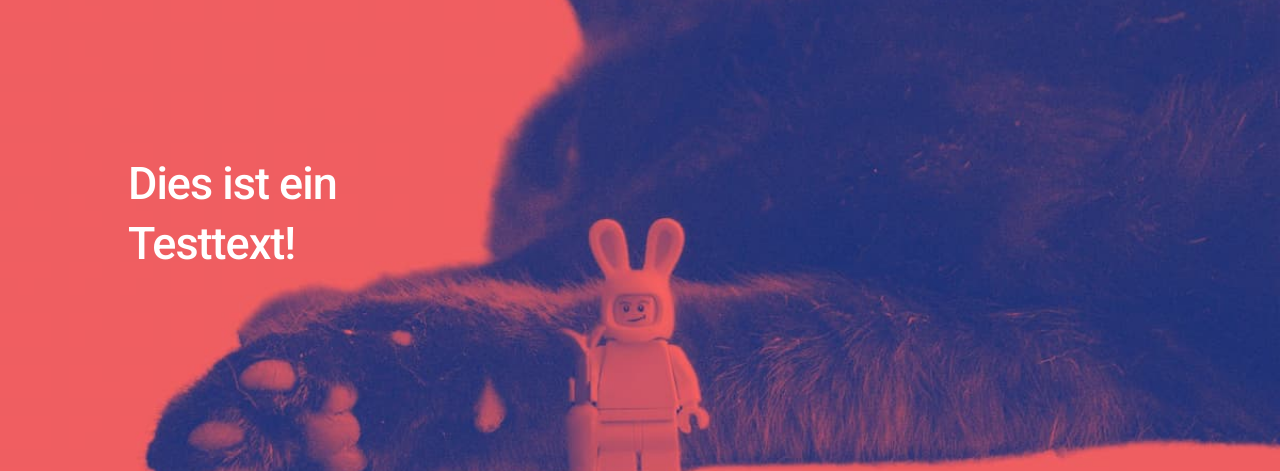
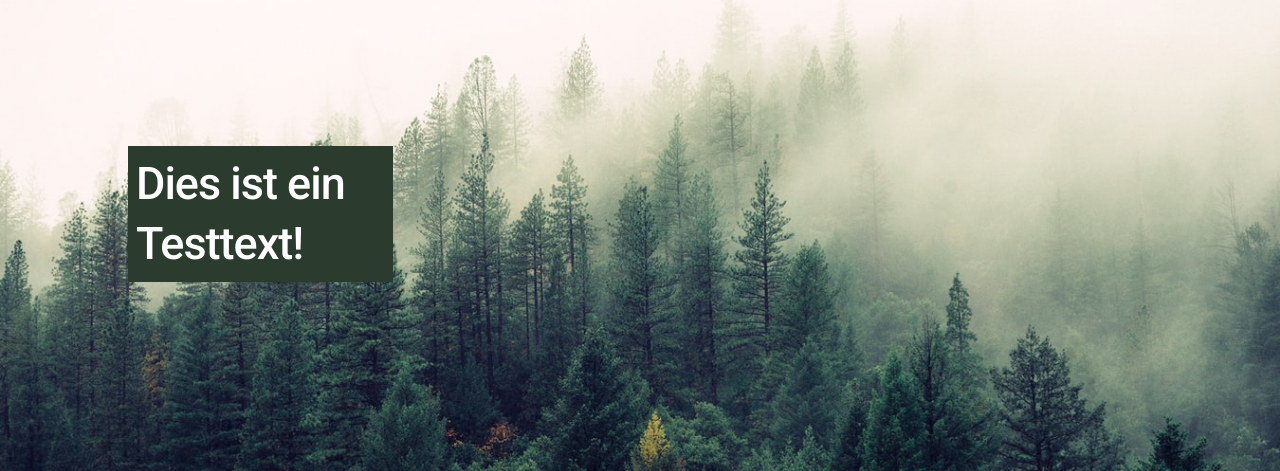
Before and after one commit to codingempress/codingempress.github.io, a plain HTML site: page index.html in a window 1280 px wide. Shown: the part 182-653 px from the top of the page. Drawn offline with Linux system fonts and the light colour scheme.

Commit message:
background colour

```diff
--- a/assets/css/me.css
+++ b/assets/css/me.css
@@ -101,14 +101,16 @@ body.page-template-page-fullsingle-me {
   font-size: 45px;
   line-height: 60px;
   letter-spacing: -0.5px;
-  color: #999999;
+  color: #495c4c;
   color: #fff;
-  background-image: url("../../images/hur.jpg");
+  background-image: url("../../images/landschaft.jpg");
   background-position: center center;
   background-size: cover; }
   body.page-template-page-fullsingle-me p {
     margin-bottom: 28px;
-    color: #fff; }
+    color: #fff;
+  background: #2b3b2e;
+padding: 8px;}
     @media (max-width: 800px) {
       body.page-template-page-fullsingle-me p {
         font-size: 32px;
```
Also changed, not shown: images/landschaft.jpg (added).
